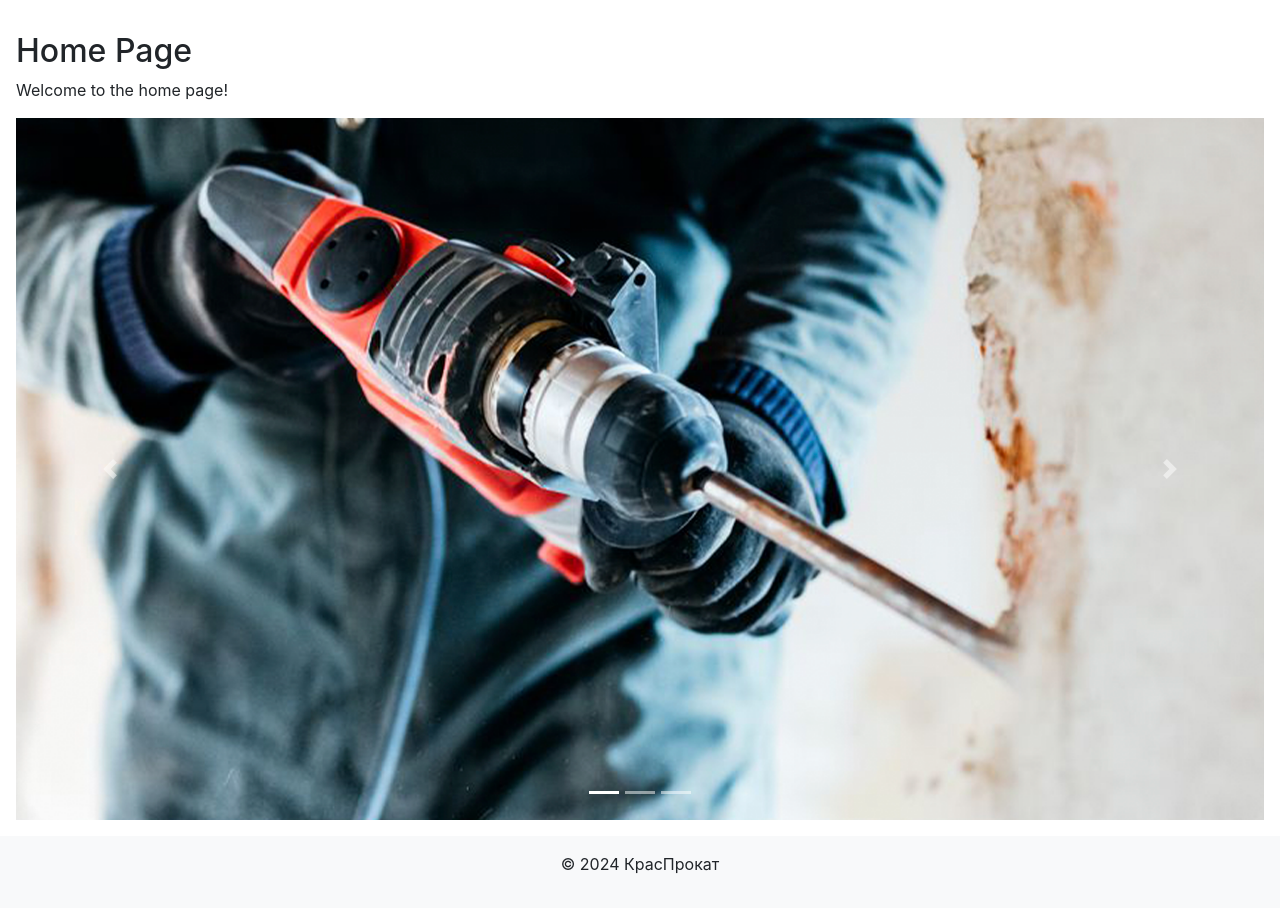
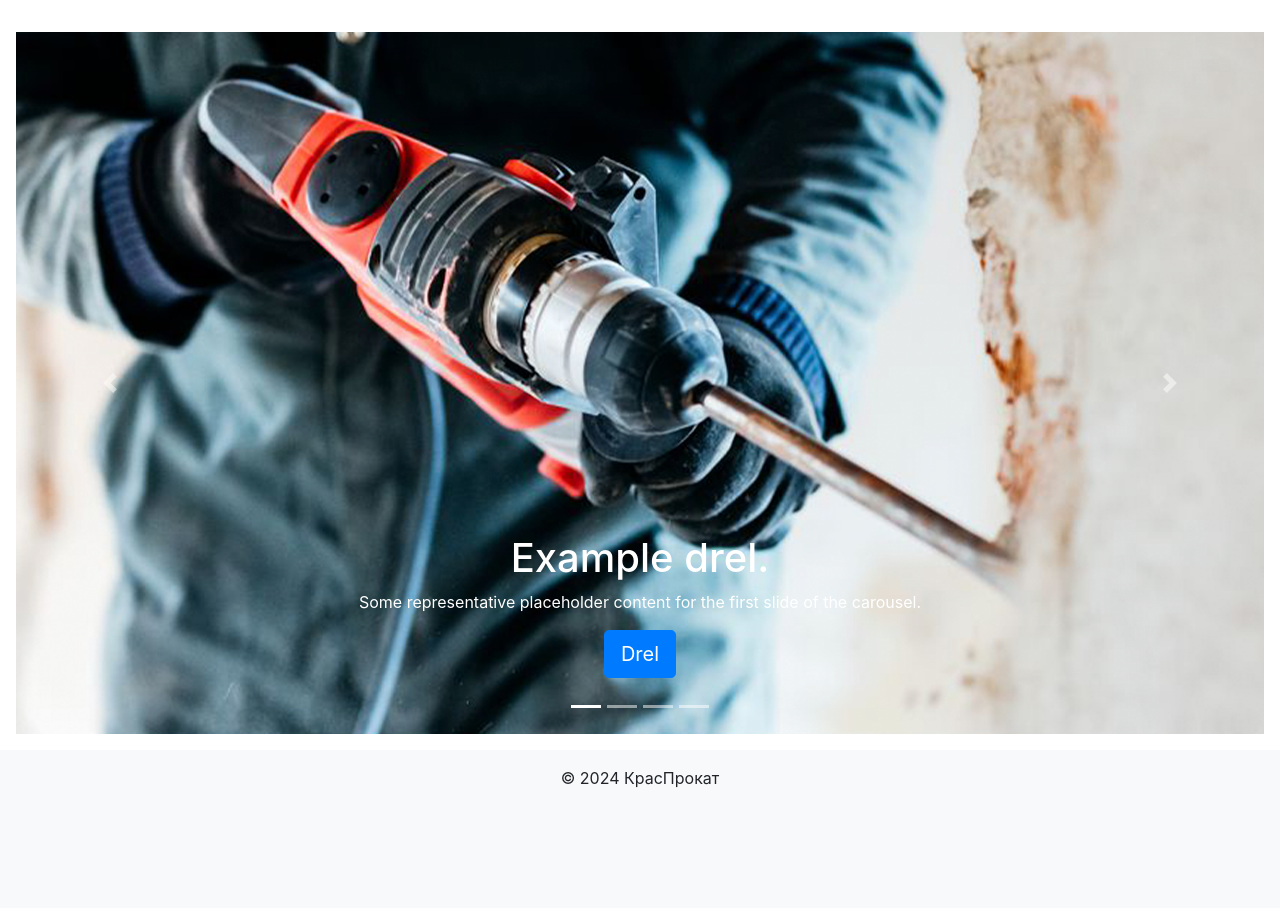
Before and after one commit to Ithinkimbulletproof/KrasProkat, a Django app: template krasprokat/main/templates/main/home.html in a window 1280 px wide. Shown: the part 162-1070 px from the top of the page. After the commit the page ends 950 px from the top, so only its background shows below. Run offline with Django 5.2, Linux system fonts and the light colour scheme; the template is opened without the code that fills it, so the values that code supplies are empty; some libraries are stand-ins or nearby versions.

Commit message:
fix carousel

```diff
--- a/krasprokat/main/templates/main/base.html
+++ b/krasprokat/main/templates/main/base.html
@@ -1,4 +1,5 @@
 {% load static %}
+
 <!DOCTYPE html>
    <html lang="en">
    <head>
@@ -22,7 +23,6 @@
        </nav>
        <main>
            {% block content %}
-           <!-- Content will be injected here -->
            {% endblock %}
        </main>
        <footer>
--- a/krasprokat/main/templates/main/home.html
+++ b/krasprokat/main/templates/main/home.html
@@ -4,29 +4,61 @@
 {% block title %}Home{% endblock %}
 
 {% block content %}
-<h2>Home Page</h2>
-<p>Welcome to the home page!</p>
 
 <div id="carouselExampleIndicators" class="carousel slide" data-ride="carousel">
     <ol class="carousel-indicators">
         <li data-target="#carouselExampleIndicators" data-slide-to="0" class="active"></li>
         <li data-target="#carouselExampleIndicators" data-slide-to="1"></li>
         <li data-target="#carouselExampleIndicators" data-slide-to="2"></li>
+        <li data-target="#carouselExampleIndicators" data-slide-to="3"></li>
     </ol>
+
     <div class="carousel-inner">
         <div class="carousel-item active">
             <img src="{% static 'drel.png' %}" class="d-block w-100" alt="First slide">
+            <div class="container">
+                <div class="carousel-caption text-start">
+                    <h1>Example drel.</h1>
+                    <p>Some representative placeholder content for the first slide of the carousel.</p>
+                    <p><a class="btn btn-lg btn-primary" href="#">Drel</a></p>
+                </div>
+            </div>
         </div>
+
         <div class="carousel-item">
             <img src="{% static 'zavod.png' %}" class="d-block w-100" alt="Second slide">
+            <div class="container">
+                <div class="carousel-caption text-start">
+                    <h1>Example zavod.</h1>
+                    <p>Some representative placeholder content for the first slide of the carousel.</p>
+                    <p><a class="btn btn-lg btn-primary" href="#">Zavod</a></p>
+                </div>
+            </div>
         </div>
+
         <div class="carousel-item">
             <img src="{% static 'stroitel.png' %}" class="d-block w-100" alt="Third slide">
+            <div class="container">
+                <div class="carousel-caption text-start">
+                    <h1>Example stroitel.</h1>
+                    <p>Some representative placeholder content for the first slide of the carousel.</p>
+                    <p><a class="btn btn-lg btn-primary" href="#">Stroitel</a></p>
+                </div>
+            </div>
         </div>
-       <div class="carousel-item">
+
+        <div class="carousel-item">
             <img src="{% static 'instruments.png' %}" class="d-block w-100" alt="Fourth slide">
+            <div class="container">
+                <div class="carousel-caption text-start">
+                    <h1>Example instruments.</h1>
+                    <p>Some representative placeholder content for the first slide of the carousel.</p>
+                    <p><a class="btn btn-lg btn-primary" href="#">Instruments</a></p>
+                </div>
+            </div>
         </div>
     </div>
+
     <a class="carousel-control-prev" href="#carouselExampleIndicators" role="button" data-slide="prev">
         <span class="carousel-control-prev-icon" aria-hidden="true"></span>
         <span class="sr-only">Previous</span>
```
